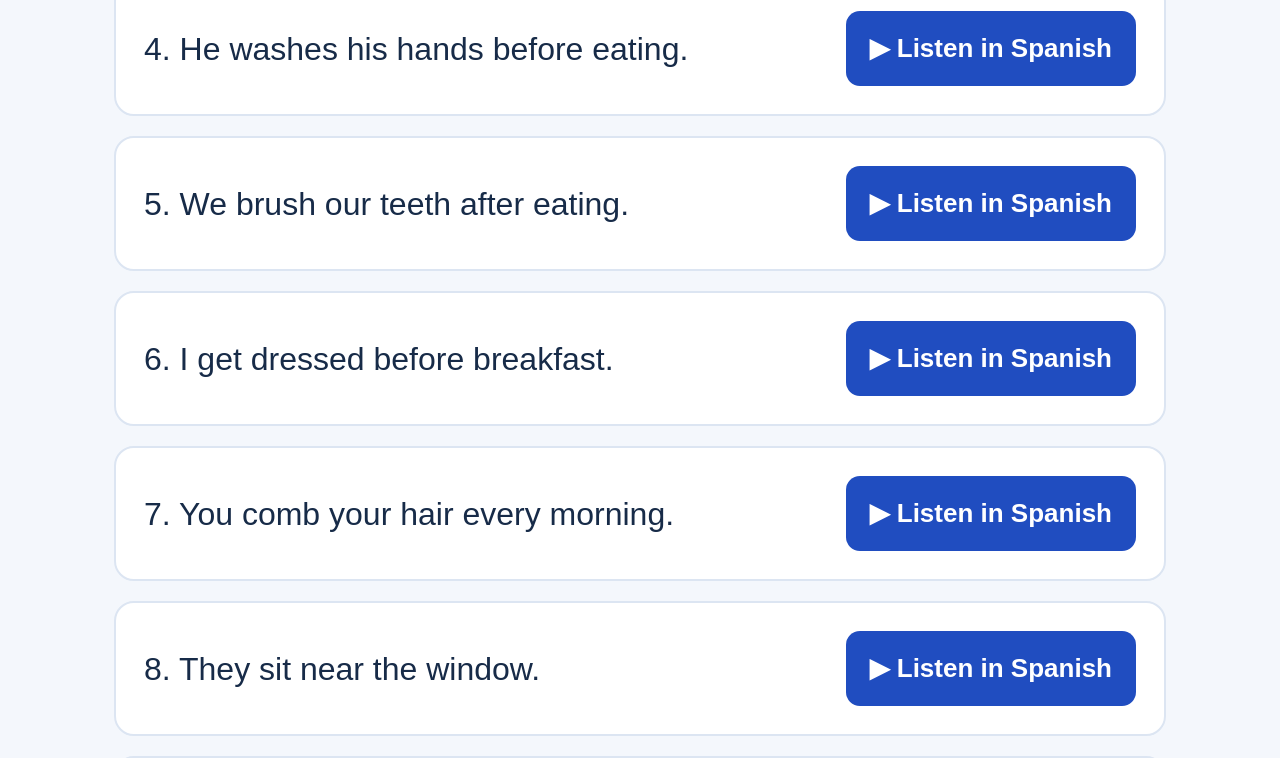
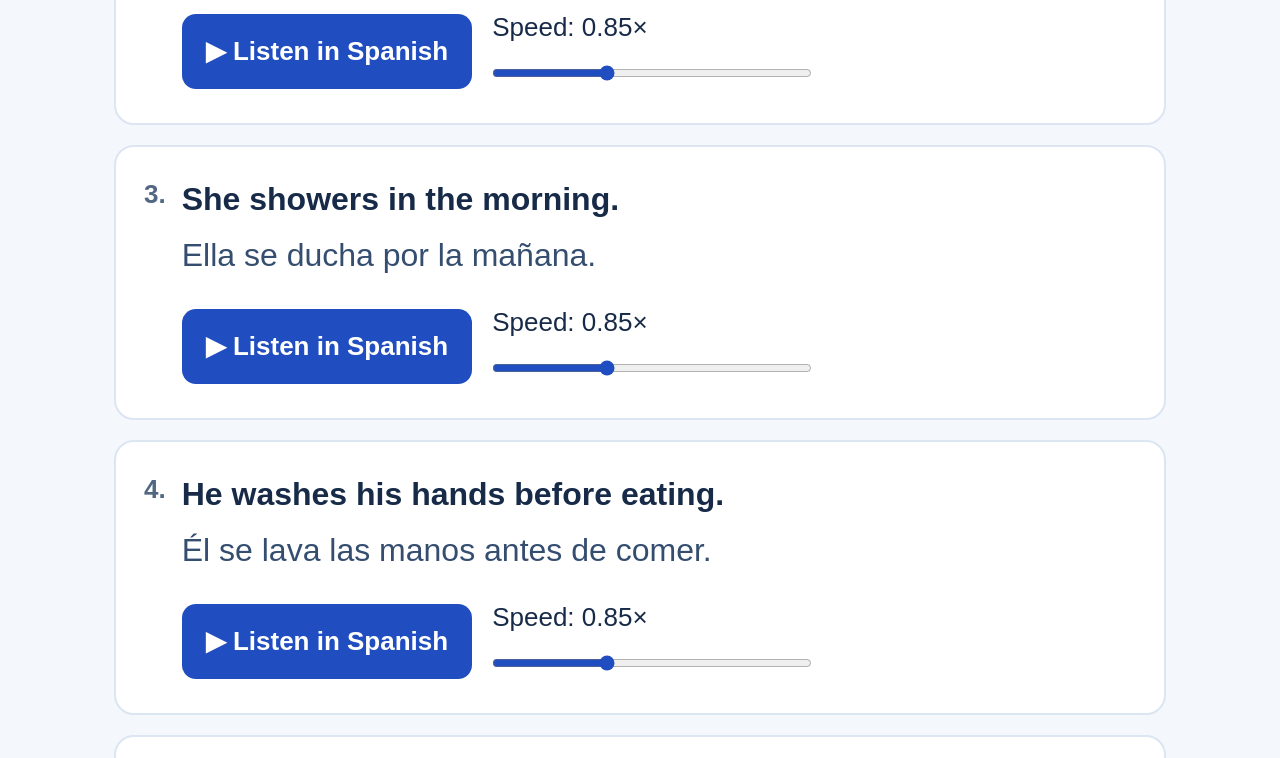
Before and after one commit to esemmelman/span006, a plain HTML site: page index.html in a window 1280 px wide. Shown: the part 697-1455 px from the top of the page. Drawn offline with Linux system fonts and the light colour scheme.

Commit message:
Show aligned Spanish translations and add speech speed sliders

```diff
--- a/app.js
+++ b/app.js
@@ -25,9 +25,37 @@ function resetButtons() {
 
 sentences.forEach((sentence, index) => {
   const row = document.createElement('li');
+  const number = document.createElement('span');
+  number.className = 'number';
+  number.textContent = `${index + 1}.`;
+  const wording = document.createElement('div');
   const text = document.createElement('p');
   text.className = 'sentence';
-  text.textContent = `${index + 1}. ${sentence.english}`;
+  text.textContent = sentence.english;
+  const translation = document.createElement('p');
+  translation.className = 'translation';
+  translation.lang = 'es';
+  translation.textContent = sentence.spanish;
+  wording.append(text, translation);
+  const controls = document.createElement('div');
+  controls.className = 'controls';
+  const speedLabel = document.createElement('label');
+  speedLabel.className = 'speed';
+  const speedText = document.createElement('span');
+  speedText.textContent = 'Speed: 0.85×';
+  const speed = document.createElement('input');
+  speed.type = 'range';
+  speed.min = '0.5';
+  speed.max = '1.5';
+  speed.step = '0.05';
+  speed.value = '0.85';
+  speed.setAttribute('aria-label', `Speech speed for sentence ${index + 1}`);
+  speed.setAttribute('aria-valuetext', '0.85 times normal speed');
+  speed.addEventListener('input', () => {
+    speedText.textContent = `Speed: ${Number(speed.value).toFixed(2)}×`;
+    speed.setAttribute('aria-valuetext', `${speed.value} times normal speed`);
+  });
+  speedLabel.append(speedText, speed);
   const button = document.createElement('button');
   button.type = 'button';
   button.textContent = '▶ Listen in Spanish';
@@ -43,7 +71,7 @@ sentences.forEach((sentence, index) => {
     const voice = voices.find(item => /^es[-_]MX$/i.test(item.lang)) || voices.find(item => /^es([-_]|$)/i.test(item.lang));
     utterance.lang = voice ? voice.lang : 'es-ES';
     if (voice) utterance.voice = voice;
-    utterance.rate = 0.85;
+    utterance.rate = Number(speed.value);
     activeUtterance = utterance;
     button.setAttribute('aria-pressed', 'true');
     button.textContent = '♫ Playing Spanish…';
@@ -62,7 +90,8 @@ sentences.forEach((sentence, index) => {
     };
     window.speechSynthesis.speak(utterance);
   });
-  row.append(text, button);
+  controls.append(button, speedLabel);
+  row.append(number, wording, controls);
   list.append(row);
 });
 
--- a/index.html
+++ b/index.html
@@ -11,9 +11,14 @@
     h1 { font-size: clamp(40px, 6vw, 64px); line-height: 1.1; margin: 0 0 24px; }
     .intro { margin: 0 0 32px; }
     ol { list-style: none; padding: 0; margin: 0; display: grid; gap: 20px; }
-    li { background: white; border: 2px solid #dce5f2; border-radius: 20px; padding: 28px; display: flex; align-items: center; gap: 24px; }
-    .sentence { flex: 1; font-size: 32px; margin: 0; }
+    li { background: white; border: 2px solid #dce5f2; border-radius: 20px; padding: 28px; display: grid; grid-template-columns: auto minmax(0, 1fr); gap: 12px 16px; }
+    .sentence { font-size: 32px; margin: 0; font-weight: bold; }
+    .translation { font-size: 32px; margin: 8px 0 0; color: #354e70; }
     .number { color: #526782; font-weight: bold; }
+    .controls { grid-column: 2; display: flex; align-items: center; flex-wrap: wrap; gap: 20px; margin-top: 12px; }
+    .speed { display: flex; flex-direction: column; gap: 4px; flex: 1; min-width: 180px; max-width: 320px; }
+    input[type="range"] { width: 100%; min-height: 44px; margin: 0; accent-color: #204dc0; cursor: pointer; }
+    input:focus-visible { outline: 4px solid #d87b00; outline-offset: 4px; }
     button { font: inherit; font-weight: bold; font-size: 26px; padding: 18px 24px; border: 0; border-radius: 14px; color: white; background: #204dc0; cursor: pointer; min-height: 72px; }
     button:hover { background: #16388f; }
     button:focus-visible { outline: 4px solid #d87b00; outline-offset: 5px; }
@@ -21,13 +26,13 @@
     button:disabled { background: #637083; cursor: not-allowed; }
     #status { min-height: 40px; margin: 24px 0; }
     footer { margin-top: 32px; font-size: 26px; }
-    @media (max-width: 650px) { main { padding: 32px 16px; } li { align-items: stretch; flex-direction: column; padding: 24px; gap: 18px; } .sentence { font-size: 30px; } button { width: 100%; } }
+    @media (max-width: 650px) { main { padding: 32px 16px; } li { padding: 20px 16px; gap: 12px 10px; } .sentence, .translation { font-size: 30px; } .controls { grid-column: 1 / -1; } }
   </style>
 </head>
 <body>
   <main>
     <h1>Spanish reflexive verbs</h1>
-    <p class="intro">Read each English sentence. Tap <strong>Listen in Spanish</strong> to hear its Spanish translation.</p>
+    <p class="intro">Read each English sentence and its Spanish translation. Tap <strong>Listen in Spanish</strong> to hear it. Adjust the speed slider before listening.</p>
     <ol id="sentences" aria-label="Ten reflexive verb sentences"></ol>
     <p id="status" role="status" aria-live="polite"></p>
     <footer>Reflexive verbs end in <strong lang="es">-se</strong> in their infinitive form, like <strong lang="es">lavarse</strong> (to wash oneself). In sentences, use <strong lang="es">me, te, se, nos</strong>, or <strong lang="es">os</strong> with the conjugated verb.</footer>
```
